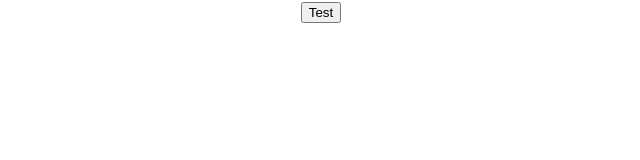
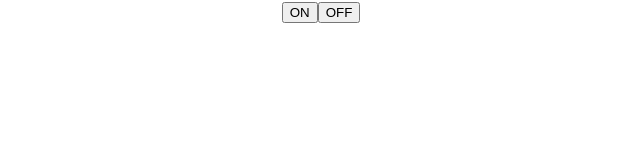
Before and after one commit to JacobLeonLyerla/tune, a React (Create React App) app: page / in a window 1280 px wide. Shown: the top 160 px of the page, without its empty margins (319-959 px from the left). Built offline with nearby package versions, Linux system fonts and the light colour scheme.

Commit message:
added button and moved buttons

```diff
--- a/src/App.js
+++ b/src/App.js
@@ -6,12 +6,18 @@ function App() {
   console.log(routes)
   return (
     <div className="App">
-      {routes()}
+
 
       <Link style={{ textDecoration: "none", color: "black" }} to="/test">
 
-            <button> Test </button>
+            <button> ON </button>
+
         </Link>
+        <Link style={{ textDecoration: "none", color: "black" }} to="/">
+
+<button> OFF </button>
+
+</Link>  {routes()}
     </div>
   );
 }
```
